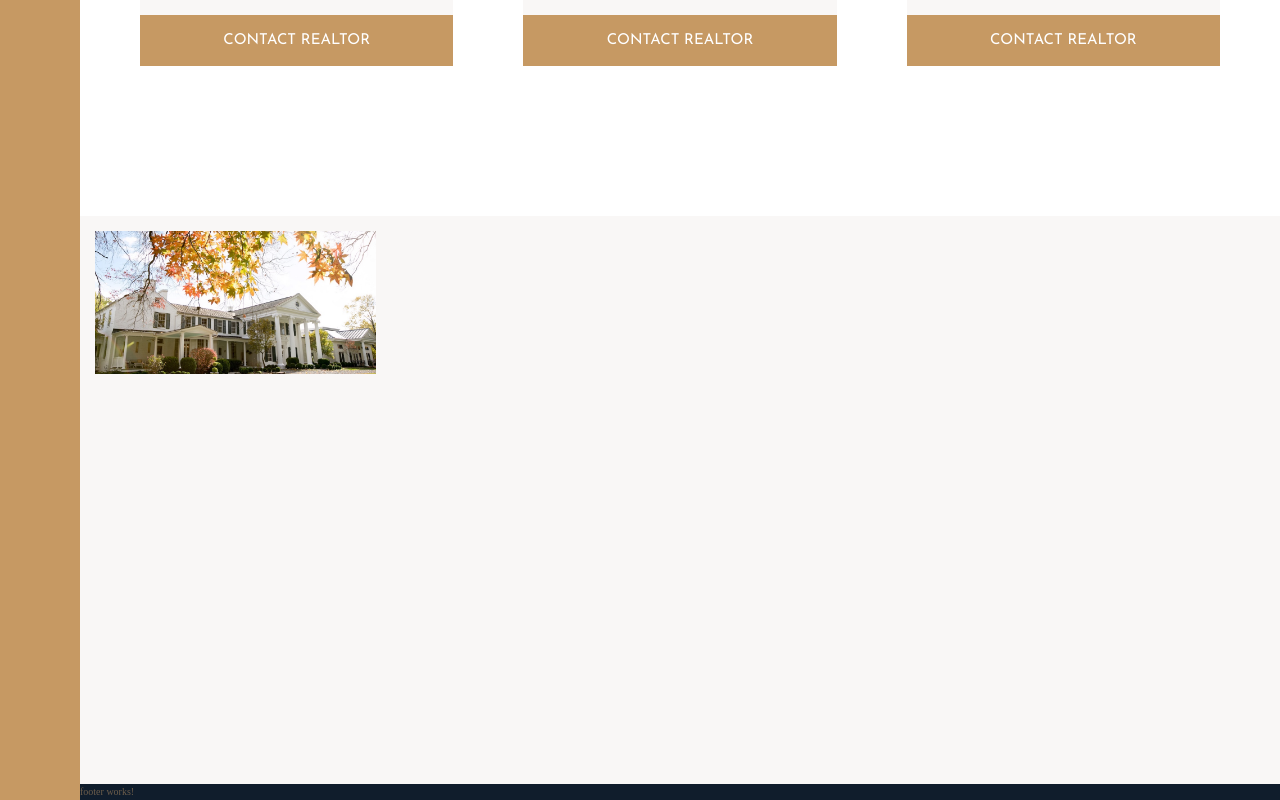
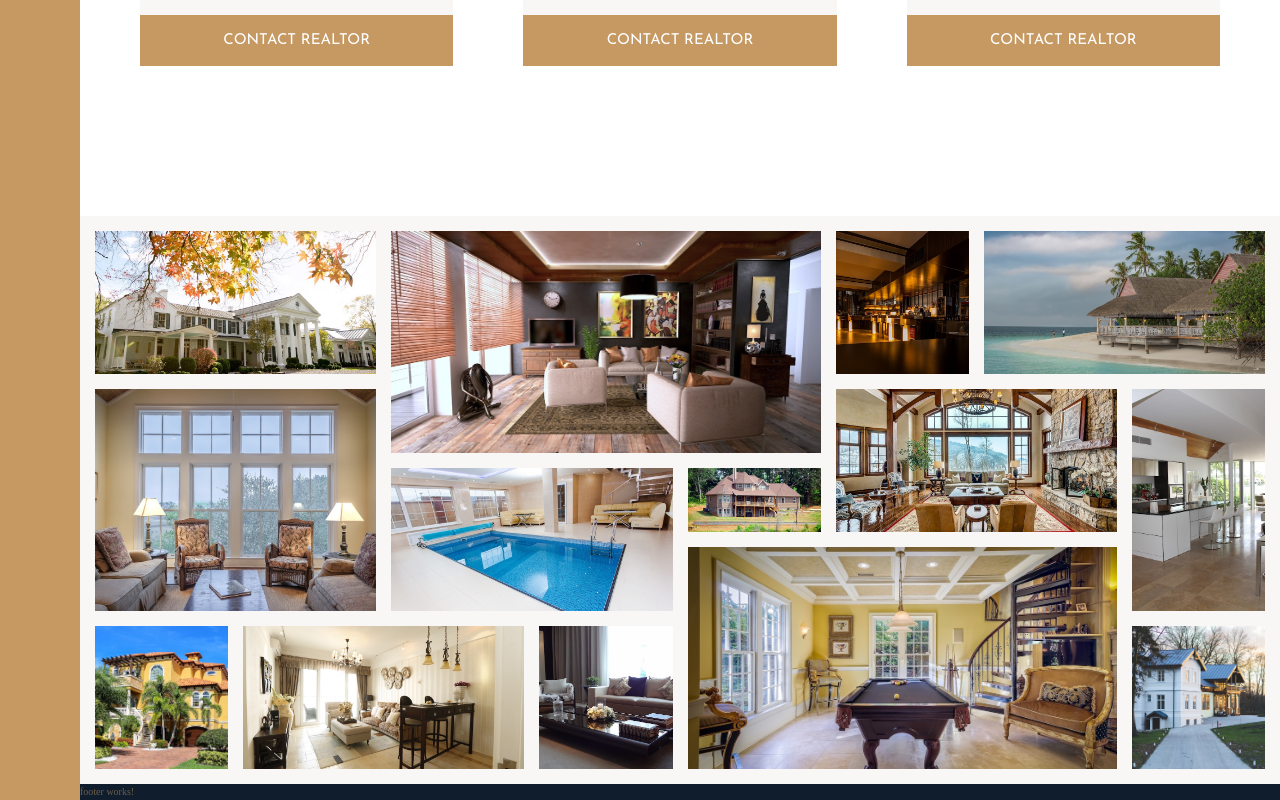
Before and after one commit to nitaicharan/Udemy-ACSSSASSFGAM3, an Angular app: page / in a window 1280 px wide. Shown: the part 3074-3874 px from the top of the page. Built offline with nearby package versions, Linux system fonts and the light colour scheme.

Commit message:
115. Building the Gallery - Part 2

```diff
--- a/src/app/container/gallery/gallery.component.html
+++ b/src/app/container/gallery/gallery.component.html
@@ -5,9 +5,87 @@
             gdGap="1.5rem"
             class="gallery">
     <figure
+        gdColumn="1 /span 2"
         gdRow="1 / span 2"
-        gdColumn="1 /span 2"
         class="gallery__item gallery__item--1">
         <img class="gallery__img" src="./assets/img/gal-1.jpeg" alt="Gallery image 1">
     </figure>
+    <figure
+        gdColumn="3 /span 3"
+        gdRow="1 / span 3"
+        class="gallery__item gallery__item--2">
+        <img class="gallery__img" src="./assets/img/gal-2.jpeg" alt="Gallery image 2">
+    </figure>
+    <figure
+        gdColumn="6 /span 1"
+        gdRow="1 / span 2"
+        class="gallery__item gallery__item--3">
+        <img class="gallery__img" src="./assets/img/gal-3.jpeg" alt="Gallery image 3">
+    </figure>
+    <figure
+        gdColumn="7 /span 2"
+        gdRow="1 / span 2"
+        class="gallery__item gallery__item--4">
+        <img class="gallery__img" src="./assets/img/gal-4.jpeg" alt="Gallery image 4">
+    </figure>
+    <figure
+        gdColumn="1 /span 2"
+        gdRow="3 / span 3"
+        class="gallery__item gallery__item--5">
+        <img class="gallery__img" src="./assets/img/gal-5.jpeg" alt="Gallery image 5">
+    </figure>
+    <figure
+        gdColumn="3 /span 2"
+        gdRow="4 / span 2"
+        class="gallery__item gallery__item--6">
+        <img class="gallery__img" src="./assets/img/gal-6.jpeg" alt="Gallery image 6">
+    </figure>
+    <figure
+        gdColumn="5 /span 1"
+        gdRow="4 / span 1"
+        class="gallery__item gallery__item--7">
+        <img class="gallery__img" src="./assets/img/gal-7.jpeg" alt="Gallery image 7">
+    </figure>
+    <figure
+        gdColumn="6 /span 2"
+        gdRow="3 / span 2"
+        class="gallery__item gallery__item--8">
+        <img class="gallery__img" src="./assets/img/gal-8.jpeg" alt="Gallery image 8">
+    </figure>
+    <figure
+        gdColumn="8 /span 1"
+        gdRow="3 / span 3"
+        class="gallery__item gallery__item--9">
+        <img class="gallery__img" src="./assets/img/gal-9.jpeg" alt="Gallery image 9">
+    </figure>
+    <figure
+        gdColumn="1 /span 1"
+        gdRow="6 / span 2"
+        class="gallery__item gallery__item--10">
+        <img class="gallery__img" src="./assets/img/gal-10.jpeg" alt="Gallery image 10">
+    </figure>
+    <figure
+        gdColumn="2 /span 2"
+        gdRow="6 / span 2"
+        class="gallery__item gallery__item--11">
+        <img class="gallery__img" src="./assets/img/gal-11.jpeg" alt="Gallery image 11">
+    </figure>
+    <figure
+        gdColumn="4 /span 1"
+        gdRow="6 / span 2"
+        class="gallery__item gallery__item--12">
+        <img class="gallery__img" src="./assets/img/gal-12.jpeg" alt="Gallery image 12">
+    </figure>
+    <figure
+        gdColumn="5 /span 3"
+        gdRow="5 / span 3"
+        class="gallery__item gallery__item--13">
+        <img class="gallery__img" src="./assets/img/gal-13.jpeg" alt="Gallery image 13">
+    </figure>
+    <figure
+        gdColumn="8 /span 1"
+        gdRow="6 / span 2"
+        class="gallery__item gallery__item--14">
+        <img class="gallery__img" src="./assets/img/gal-14.jpeg" alt="Gallery image 14">
+    </figure>
 </section>
--- a/src/assets/sass/_typography.scss
+++ b/src/assets/sass/_typography.scss
@@ -41,7 +41,7 @@
     text-transform: uppercase;
     padding: 1.8rem 3rem;
     cursor: pointer;
-    transform: all .2s;
+    transition: all .2s;
 
     &:hover {
         background-color: var(--color-primary-dark);
```
